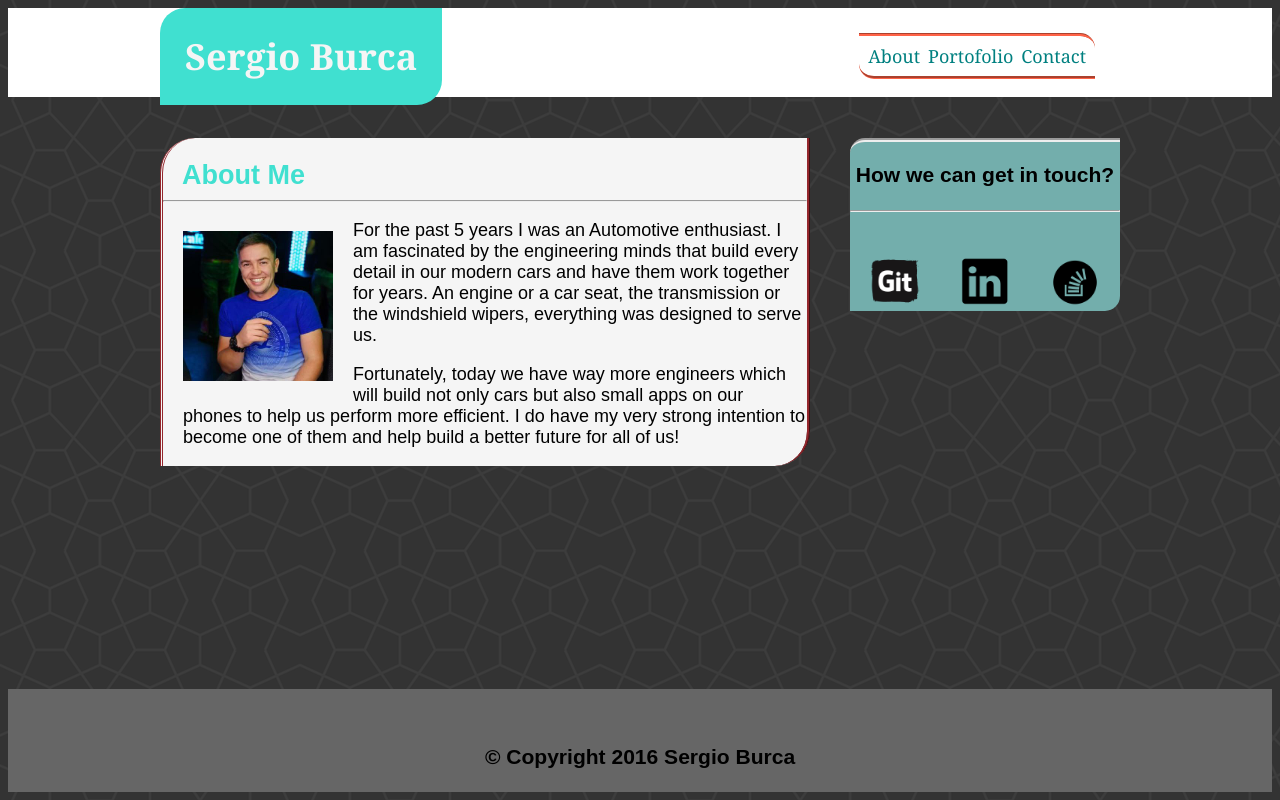
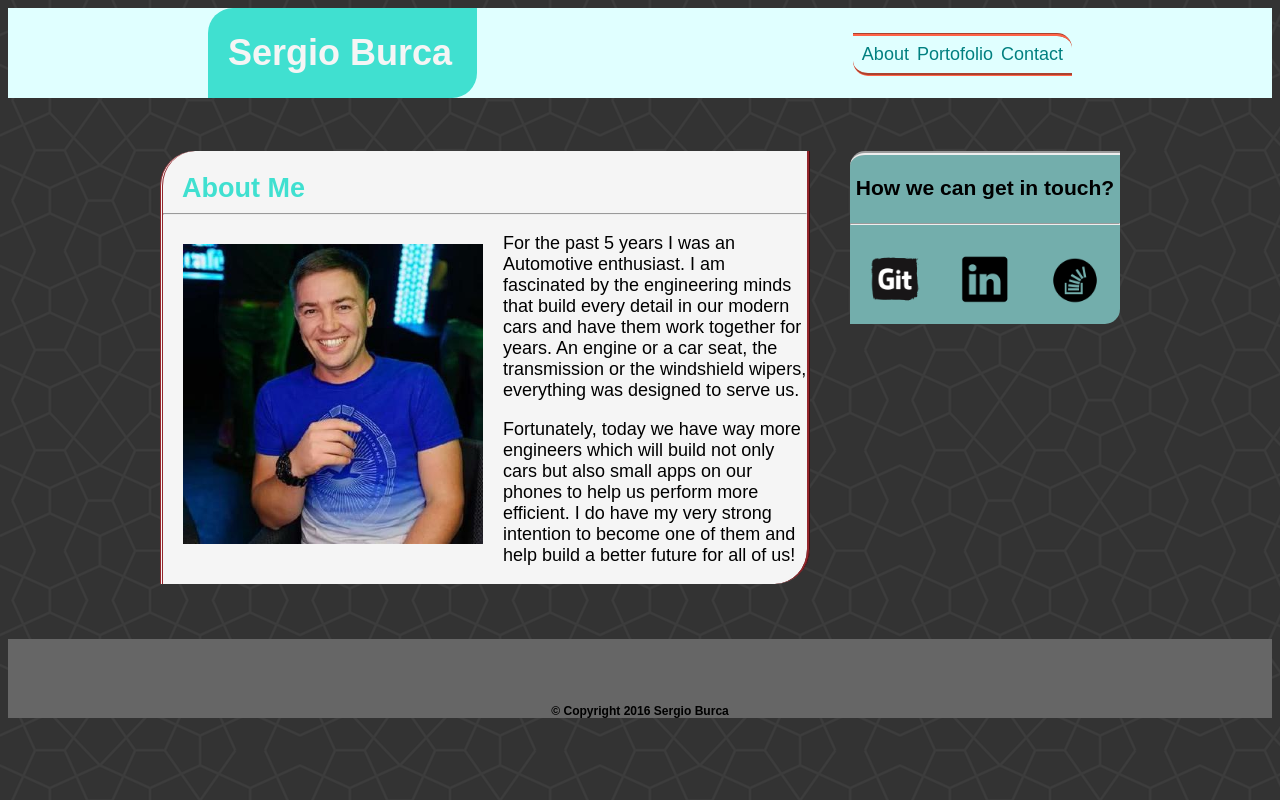
Before and after one commit to mecaniser/Basic-Portfolio, a PHP site: page / in a window 1280 px wide. Run offline with PHP 8.4, Linux system fonts and the light colour scheme.

Commit message:
The stylemain.css was cleaned up and arranged for a more accurate look

```diff
--- a/assets/css/stylemain.css
+++ b/assets/css/stylemain.css
@@ -1,55 +1,42 @@
-*{box-sizing: border-box;text-align: center;}
+*           {
+    box-sizing: border-box;
+    text-align: center;
+            }
 body
             {
-    /* background-image: url(https://image.freepik.com/free-vector/blue-geometric-technological-background_1055-1907.jpg); */
-    /* background-image: url(https://images.pexels.com/photos/161922/knocker-circle-usd-wood-161922.jpeg?w=1260&h=750&dpr=2&auto=compress&cs=tinysrgb) ; */
     background-image: url(../images/congruent_outline.png);
     /* background-color:#4aaaa5; */
     font-family:Arial, Helvetica, sans-serif;
-    font-size: 18px;
-    position: absolute;
-    top:0;left:0;right:0;bottom:0;
+    font-size: 18px;;
             }
-.box-hdr {
-    font-family: Georgia, 'Times New Roman', Times, serif;
-    border-color: #cccccc ;
-    background-color: #ffffff;
+.box-hdr
+            {
+    border-color: #cccccc;
+    height: 90px;
     list-style-type: none;
-    height: 89px;
-    position: absolute;
-    top: 0;left: 0;right: 0;
+    background-color: lightcyan;
+    width: 100%;
+    padding:0 200px;
             }
-.box-main{
-    border-color: #cccccc;
-    position: relative;
-    top: 0;
-    right: 0;
-    width: 960px;
-    height: 90px;
-    margin-left: auto;
-    margin-right: auto;
-    list-style-type: none;
-}
-.box-name{
+.box-name
+            {
     background-color: turquoise;
-    position: absolute;
-    left: 0px;
-    top: 0px;
+    float: left;
     overflow: visible;
     color: whitesmoke;
     padding-left: 25px;
     padding-right: 25px;
     border-bottom-right-radius: 25px;
     border-top-left-radius: 25px;
-
+    padding-left: 20px;
             }
-.box-nav{
-    position: absolute;
-    right: 25px;
-    top: 25px;
+.box-nav
+            {
+    float: right;
+    margin: 25px 0;
             }
-
-.box-nav a{
+.box-nav a
+            {
     float: left;
     display: block;
     color: teal;
@@ -59,67 +46,66 @@ body
     border-bottom-left-radius: 15px;
     border-top-right-radius: 15px;
             }
-.box-nav :hover{
+.box-nav :hover
+            {
     background-color: steelblue;
     color: black;
             }
-.box-cntnr-area{
-    position: relative;
+.box-cntnr-area
+            {
     display: inline-block;
     width: 960px;
-    top: 130px;
+    margin: 50px 0;
             }
-.box-left{
+.box-left
+            {
     width: 650px;
     background-color: whitesmoke;
     float: left;
             }
-.box-right{
+.box-right
+            {
     width: 270px;
     float: left;
     background-color: whitesmoke;
     margin-left: 40px;
     color: black;
             }
-img{
+img
+            {
     float: left;
     margin: 20px;
             }
-footer {
+footer
+            {
     width: 100%;
     margin-left: auto;
     margin-right: auto;
     background-color: #666666;
-    padding-top: 35px;
-    position: absolute;
-    bottom: 0;
-    left: 0;
-    right: 0;
+    padding-top: 65px;
+            }
+.imgpng
+            {
+    width: 50px;
 
             }
-.imgpng{
-    width: 50px;
-    position: relative;
-    top: 15px;
-}
-
-h2{
+h2          {
     color: turquoise;
     margin-bottom: 0;
     width: 25%;
             }
-p{
+p           {
     text-align: left;
     padding-left: 20px;
             }
-h3{
+h3          {
     padding-bottom: 2px;
-
             }
-hr{
+hr          {
     color: turquoise;
             }
-.rcorners1 {
+.rcorners1
+            {
     border-bottom-right-radius: 15px;
     border-top-style: groove;
     background: #73AEAC;
@@ -128,14 +114,16 @@ hr{
     border-top-left-radius: 15px;
     border-top-width: 4px;
             }
-.rcorners2{
+.rcorners2
+            {
     border-top-left-radius: 35px;
     border-bottom-right-radius: 35px;
     border-left-style: double;
     border-color: rgb(148, 38, 44);
     border-right-style: ridge;
             }
-.rcorners3{
+.rcorners3
+            {
     border-bottom-style: groove;
     border-top-style: groove;
     border-bottom-left-radius: 15px;
@@ -144,13 +132,18 @@ hr{
     border-top-color: tomato;
     padding: 5px;
             }
+h6          {
+    margin: auto;
+            }
 h1{
     color: whitesmoke;
             }
-.box-name a{
+.box-name a
+            {
     text-decoration: none;
             }
-.box-name :hover{
+.box-name :hover
+            {
     background-color: steelblue;
     color: black;
     border-bottom-right-radius: 10px;
@@ -158,10 +151,9 @@ h1{
     border-bottom-left-radius: 15px;
     border-top-right-radius: 15px;
             }
-
 /* Sylesheet de la Petru pn pagina de contacte */
-
-input[type=text], select, textarea {
+input[type=text], select, textarea
+            {
     width: 100%;
     padding: 12px;
     border: 1px solid #ccc;
@@ -171,7 +163,6 @@ input[type=text], select, textarea {
     margin-bottom: 16px;
     resize: vertical;
             }
-
 input[type=submit] {
     background-color: #4CAF50;
     color: white;
@@ -183,22 +174,17 @@ input[type=submit] {
     bottom: 10px;
     position: relative;
             }
-
-input[type=submit]:hover {
+input[type=submit]:hover
+            {
     background-color: #45a049;
             }
-
-.container {
+.container  {
     border-radius: 5px;
     background-color: #f2f2f2;
     padding: 20px;
             }
-#subject{
+#subject    {
     background-color: bisque;
     border-bottom-right-radius: 25px;
     border-top-left-radius: 25px;
-
             }
-/* input[type=subject]{
-    background-color: aqua;
-} */
--- a/index.html
+++ b/index.html
@@ -5,12 +5,13 @@
         <meta name="viewport" content="width=device-width, initial-scale=1.0">
         <meta http-equiv="X-UA-Compatible" content="ie=edge">
         <title>Bio</title>
-        <!-- <link rel="stylesheet" href="reset.css"> -->
+        <!-- <link rel="stylesheet" href="assets/css/reset.css"> -->
         <link rel="stylesheet" href="assets/css/stylemain.css">
     </head>
     <body>
+        <!-- <div class="wrapper"> -->
             <header class="box-hdr"> <!--Header Wrapper Start -->
-                <div class="box-main">
+                    <!-- <div class="box-main"> -->
                         <div class="box-name">
                             <a href="./index.html"><h1> Sergio Burca</h1></a>
                         </div>
@@ -19,7 +20,7 @@
                             <a href="#">Portofolio</a>
                             <a href="./contact.html" >Contact</a>
                         </div>
-                </div>
+                    <!-- </div> -->
             </header> <!--Header Wrapper Ends-->
 
             <div class="box-cntnr-area "> <!--Body Container Start-->
@@ -27,7 +28,7 @@
                     <div class="box-txt">
                         <h2>About Me</h2>
                         <hr>
-                        <div><img src="assets/images/Mypic.jpg" width="150" height="150" alt="temporary pic"></div>
+                        <div><img src="assets/images/Mypic.jpg" width="300" height="300" alt="temporary pic"></div>
                         <p>For the past 5 years I was an Automotive enthusiast. I am fascinated by the engineering minds that build every detail in our modern cars and have them work together for years. An engine or a car seat, the transmission or the windshield wipers, everything was designed to serve us.
                         </p>
                         <p>Fortunately, today we have way more engineers which will build not only cars but also small apps on our phones to help us perform more efficient. I do have my very strong intention to become one of them and help build a better future for all of us!</p>
@@ -45,8 +46,8 @@
             </div><!--Body Container End-->
 
             <footer> <!--Footer starts -->
-            <h3>© Copyright 2016 Sergio Burca</h3>
+                <h6>© Copyright 2016 Sergio Burca</h6>
             </footer>  <!--Footer end-->
-
+        <!-- </div> -->
     </body>
 </html>
```
Lines whose indentation alone changed are shown as unchanged.
